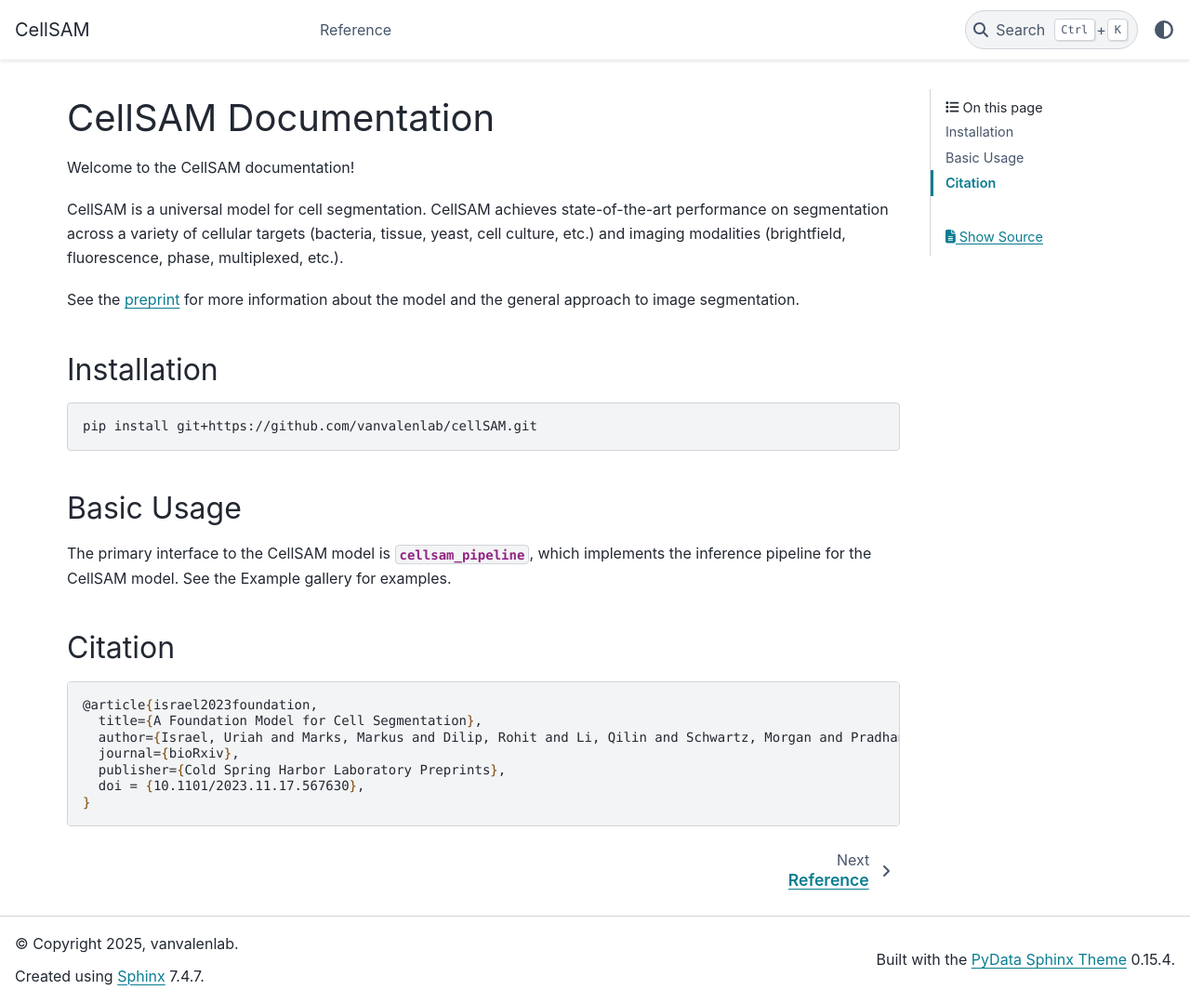
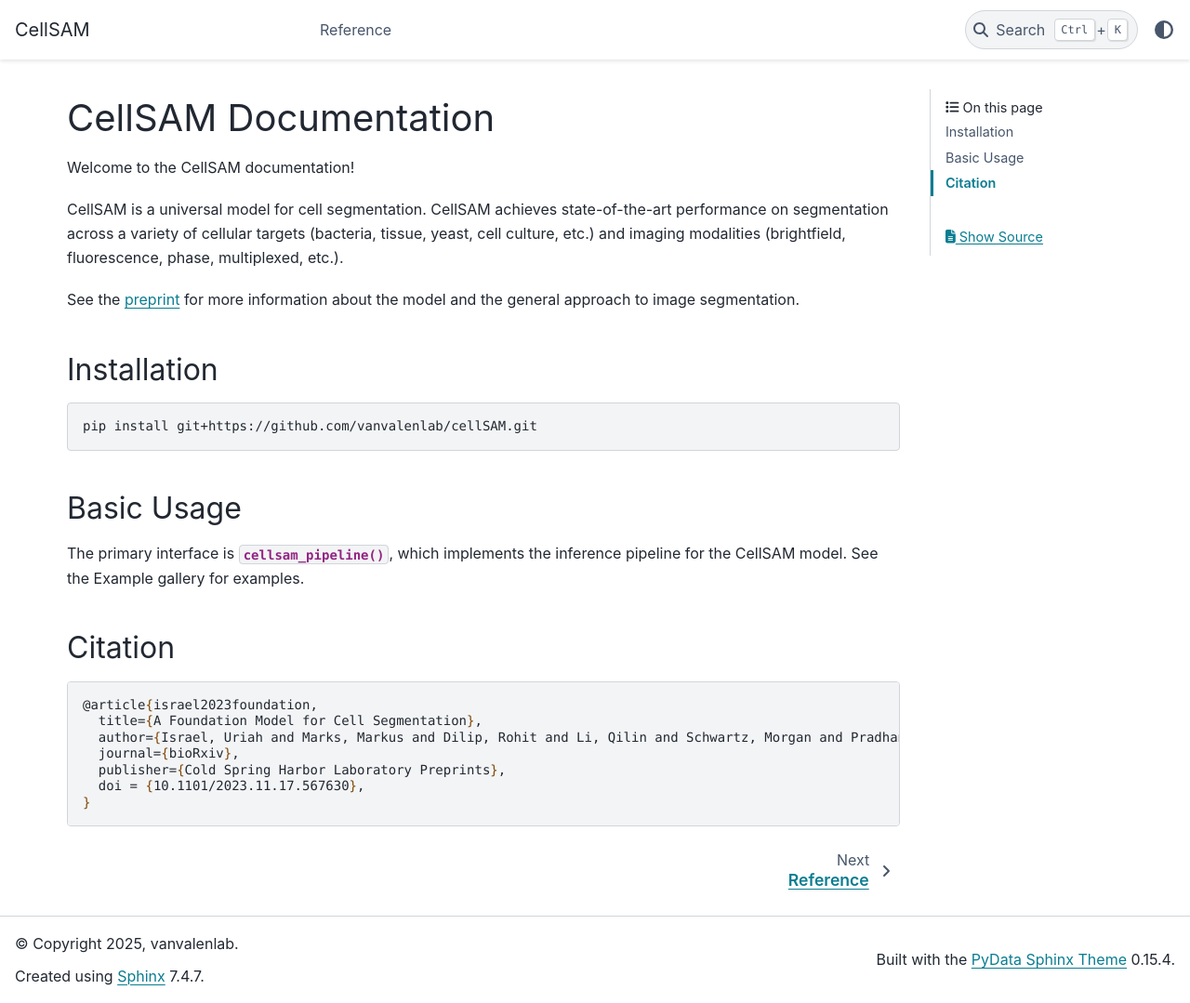
Before and after one commit to vanvalenlab/cellSAM, a Sphinx documentation site: the page built from docs/index.rst, in a window 1280 px wide and 1079 px high. Shown: the whole window at 93% size. Built offline with Sphinx 7.4.7 and the PyData theme 0.15.4, drawn with Linux system fonts in a browser that asks for light colours; pages that are not in the unit, such as notebooks, are missing from menus.

Commit message:
Fix link to cellsam_pipeline on landing page.

```diff
--- a/docs/index.rst
+++ b/docs/index.rst
@@ -20,10 +20,12 @@
 
    pip install git+https://github.com/vanvalenlab/cellSAM.git
 
+.. currentmodule:: cellSAM.cellsam_pipeline
+
 Basic Usage
 -----------
 
-The primary interface to the CellSAM model is `cellsam_pipeline`, which implements
+The primary interface is :func:`cellsam_pipeline`, which implements
 the inference pipeline for the CellSAM model.
 See the :doc:`Example gallery <gallery>` for examples.
 
```
